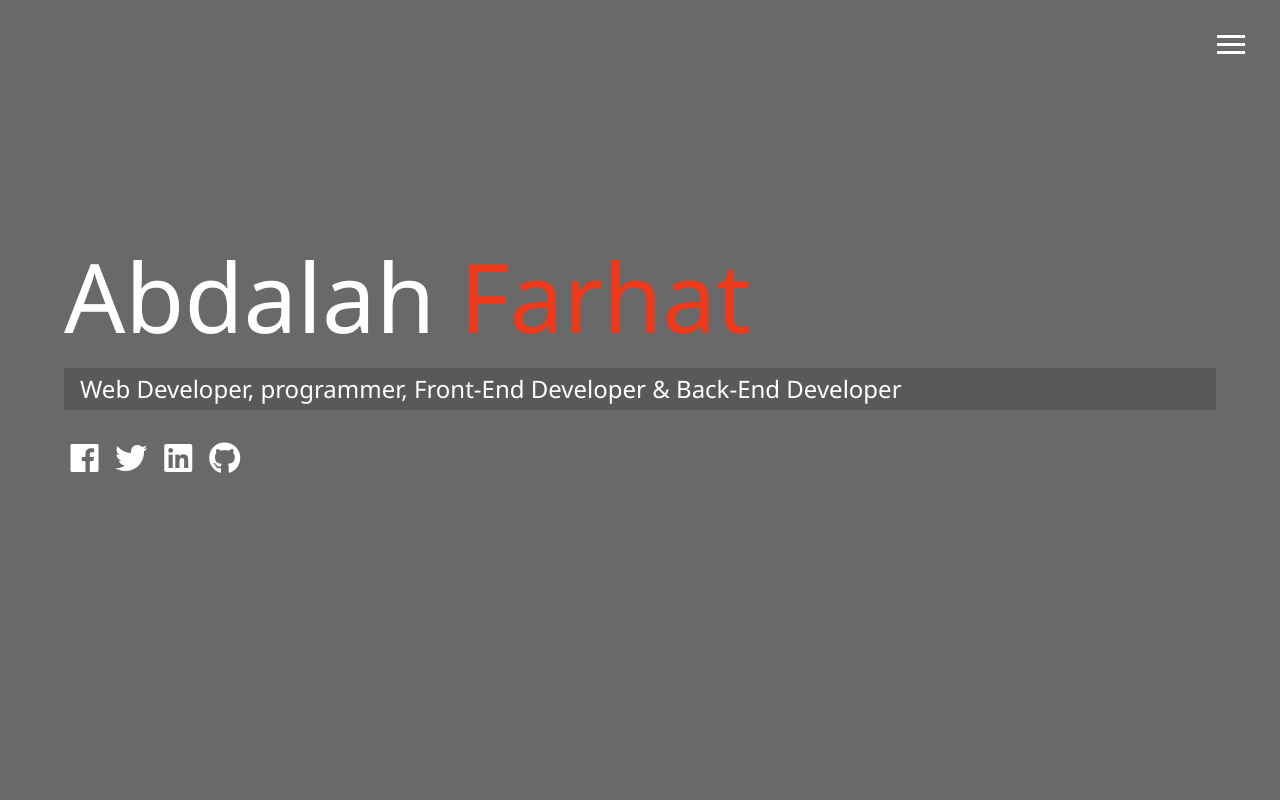
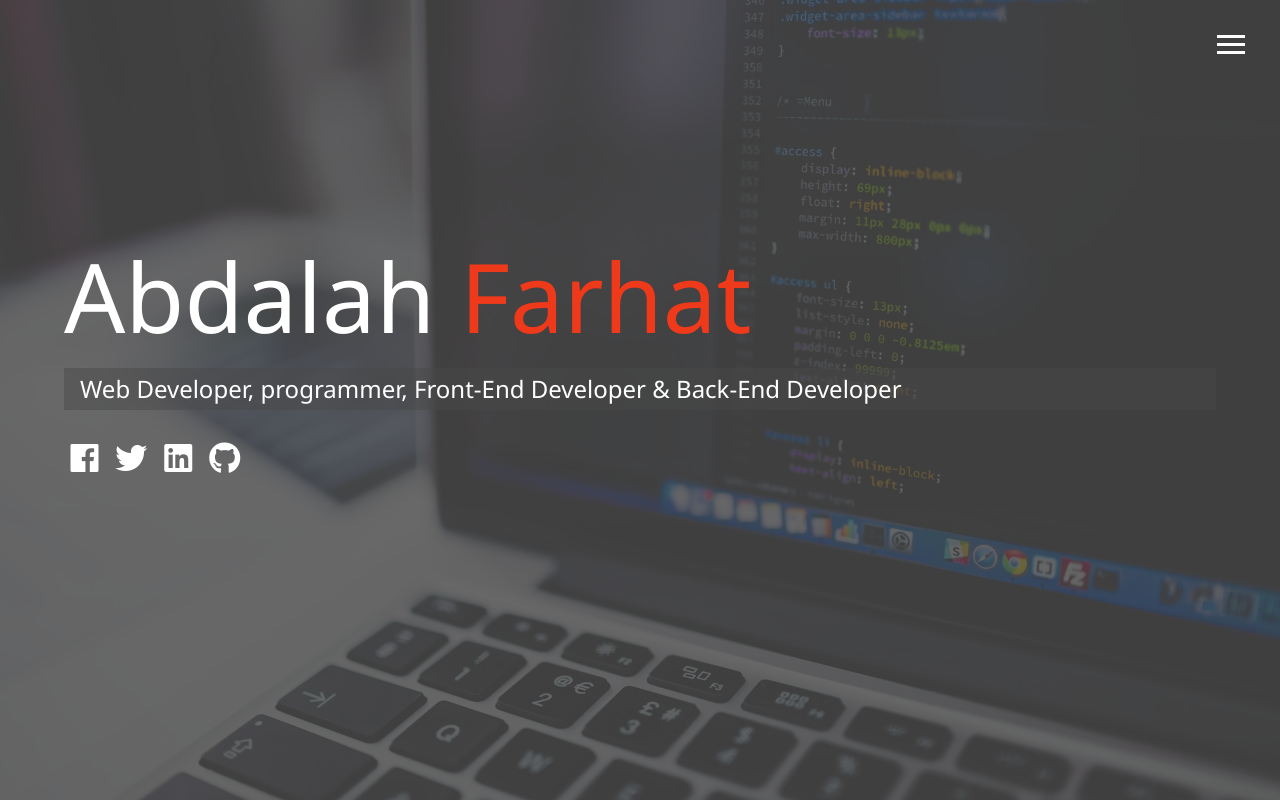
Before and after one commit to abdalahfarhat/My-Portfolio, a website: page dist/index.html in a window 1280 px wide. Drawn offline with Linux system fonts and the light colour scheme; the site is published under a folder, as on GitHub Pages, so addresses that start at the root find nothing.

Commit message:
change the url of background img

```diff
--- a/package.json
+++ b/package.json
@@ -3,7 +3,7 @@
   "version": "1.0.0",
   "description": "My Potfolio Website",
   "main": "index.js",
-  "homepage": "https://abdalahfarhat.github.io/My-Portfolio",
+  "homepage": "https://abdalahfarhat.github.io/My-Portfolio/",
   "scripts": {
     "sass": "node-sass -w scss/ -o dist/css/ --recursive",
     "deploy": "gh-pages -d dist"
--- a/scss/_config.scss
+++ b/scss/_config.scss
@@ -1,7 +1,7 @@
 $primary-color: #444;
 $secondary-color: #ee3a1a;
 $show-home-image: true;
-$home-image: url(/dist/img/background.jpg);
+$home-image: url(../img/background.jpg);
 $background-opacity: 0.8;
 
 @mixin easeOut {
```
Also changed, not shown: dist/css/main.css.
